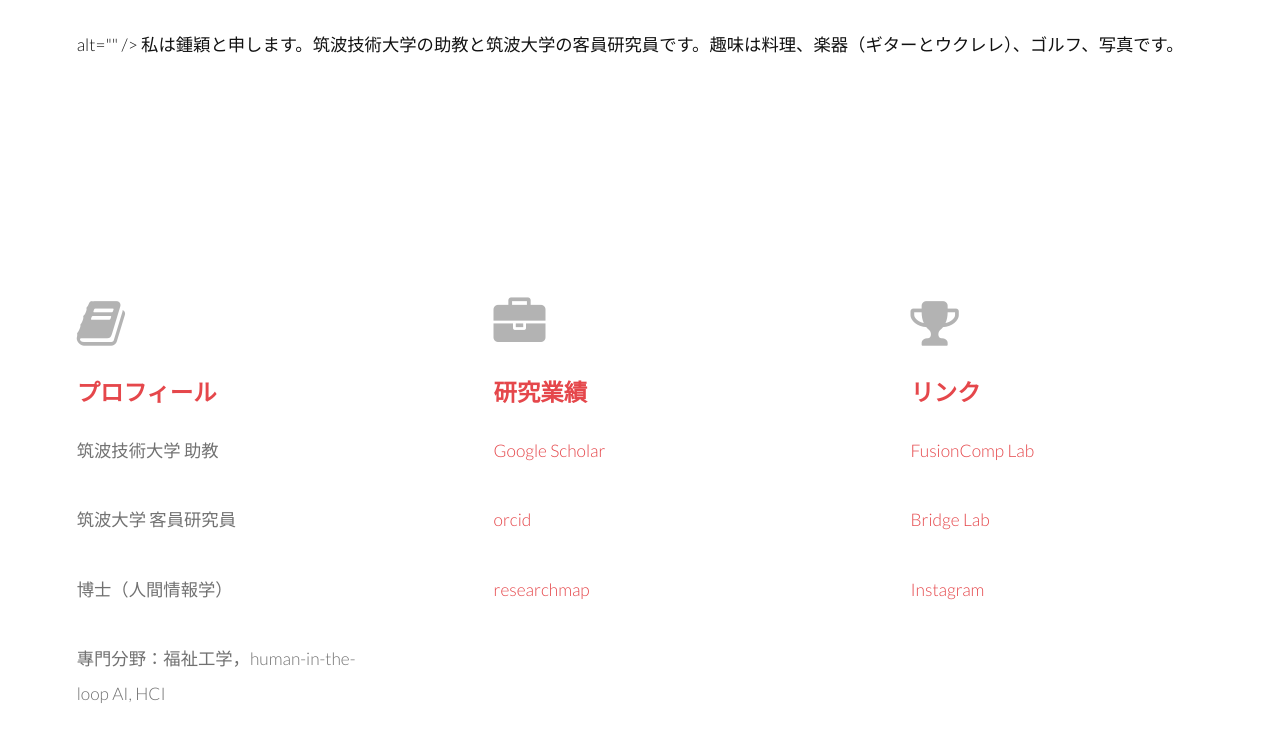
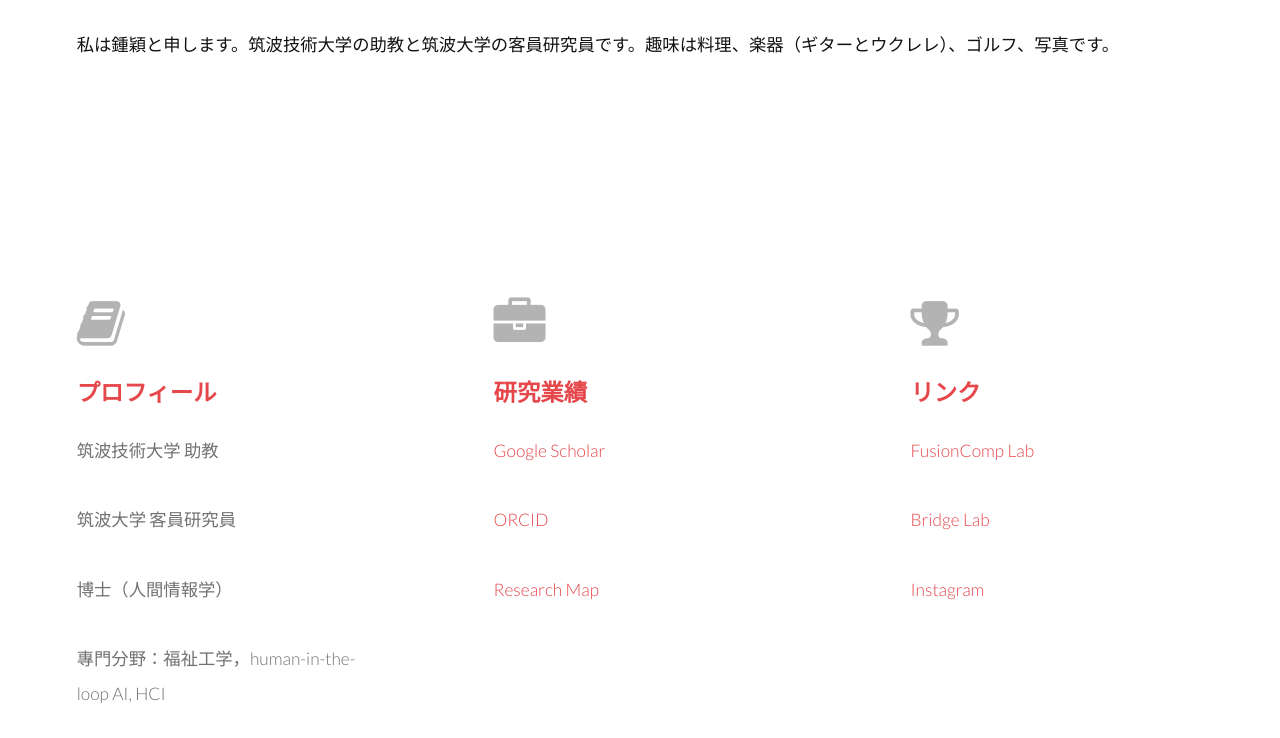
Before and after one commit to adelazhong/HomePage, a plain HTML site: page index_jp.html in a window 1280 px wide. Shown: the part 620-1358 px from the top of the page. Drawn offline with Linux system fonts and the light colour scheme.

Commit message:
Update index_jp.html

```diff
--- a/index_jp.html
+++ b/index_jp.html
@@ -45,7 +45,7 @@
 					<header>
 						<h2>Bio</h2>
 					</header>
-					<p><!-- <span class="image left"><img src="images/people.jpg"-->   alt="" /></span> 私は鍾穎と申します。筑波技術大学の助教と筑波大学の客員研究員です。趣味は料理、楽器（ギターとウクレレ）、ゴルフ、写真です。 </br>
+					<p><!-- <span class="image left"><img src="images/people.jpg"  alt="" />--> </span> 私は鍾穎と申します。筑波技術大学の助教と筑波大学の客員研究員です。趣味は料理、楽器（ギターとウクレレ）、ゴルフ、写真です。 </br>
 					</p>
 
 					<!--<ul class="actions">
@@ -114,9 +114,9 @@
 							<p>
                 <a href="https://scholar.google.co.jp/citations?user=Uxxk6P8AAAAJ&hl=ja&authuser=2"> Google Scholar</a> </br>
 							</br>
-              <a href="https://orcid.org/0000-0003-1352-6311">orcid</a> </br>
+              <a href="https://orcid.org/0000-0003-1352-6311">ORCID</a> </br>
 							</br>
-               <a href="https://researchmap.jp/ying_zhong">researchmap</a></br>
+               <a href="https://researchmap.jp/ying_zhong">Research Map</a></br>
 							</p>
 
 						</div>
```
